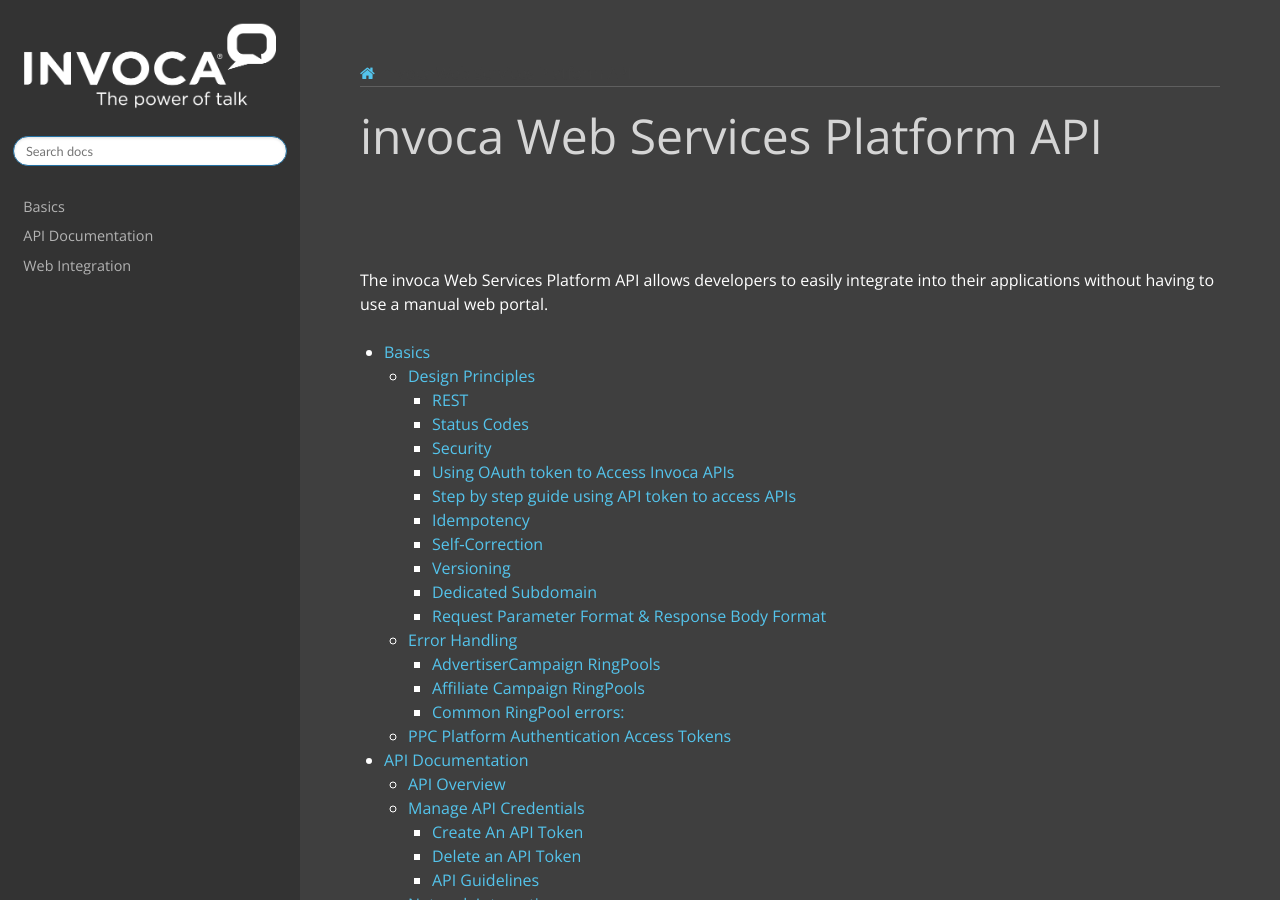
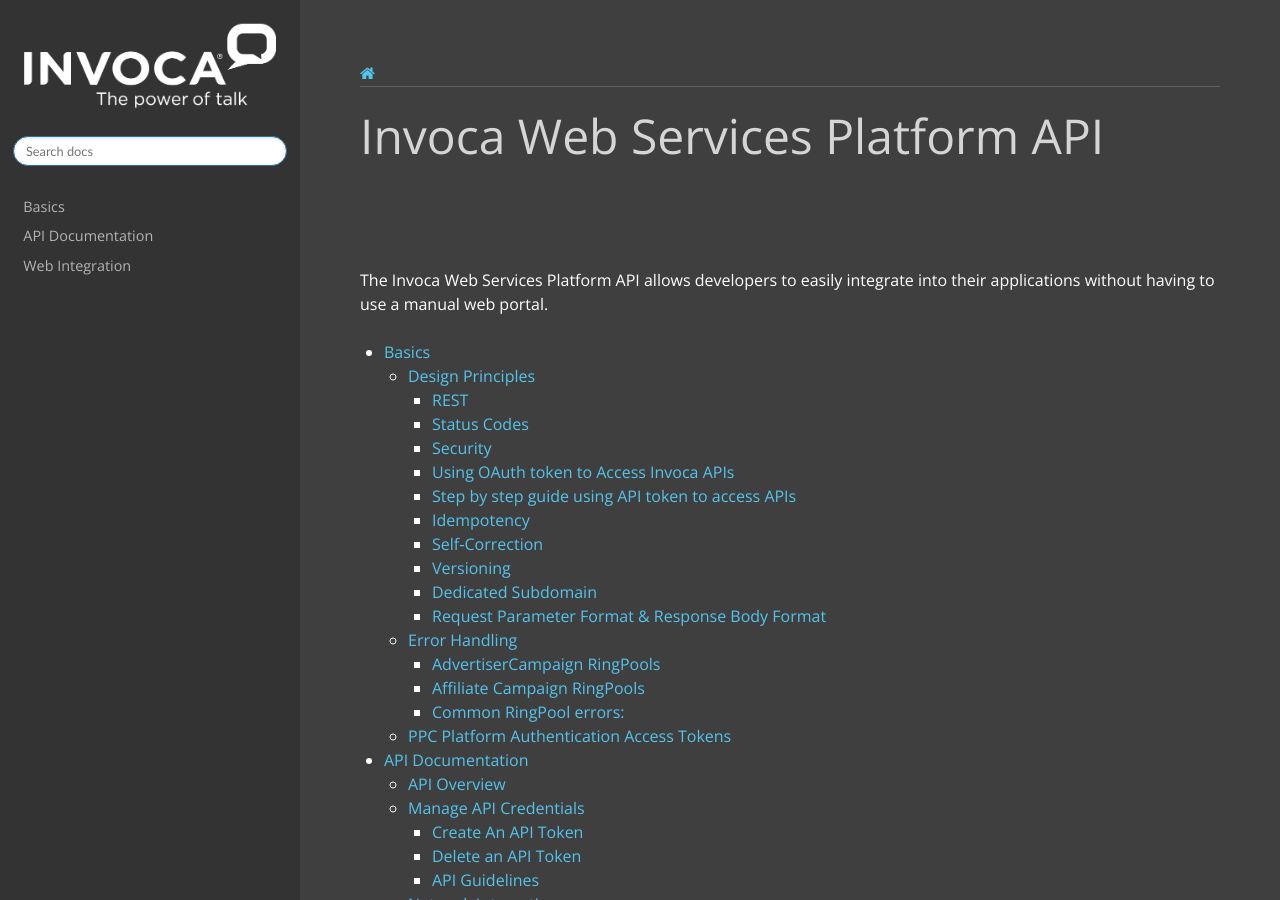
Before and after one commit to naellis89/documentation, a Sphinx documentation site: the page built from source/index.rst, in a window 1280 px wide and 900 px high. Built offline with Sphinx 7.4.7 and the Read the Docs theme 2.0.0, drawn with Linux system fonts in a browser that asks for light colours; nearby versions of some CDN libraries; library files that are not in the unit come from our copies.

Commit message:
Use uppercase i

```diff
--- a/source/index.rst
+++ b/source/index.rst
@@ -1,9 +1,9 @@
 .. invoca documentation
 
-invoca Web Services Platform API
+Invoca Web Services Platform API
 =================================
 
-The invoca Web Services Platform API allows developers to easily integrate into their applications without having to use a manual web portal.
+The Invoca Web Services Platform API allows developers to easily integrate into their applications without having to use a manual web portal.
 
 .. toctree::
    :maxdepth: 3
```
